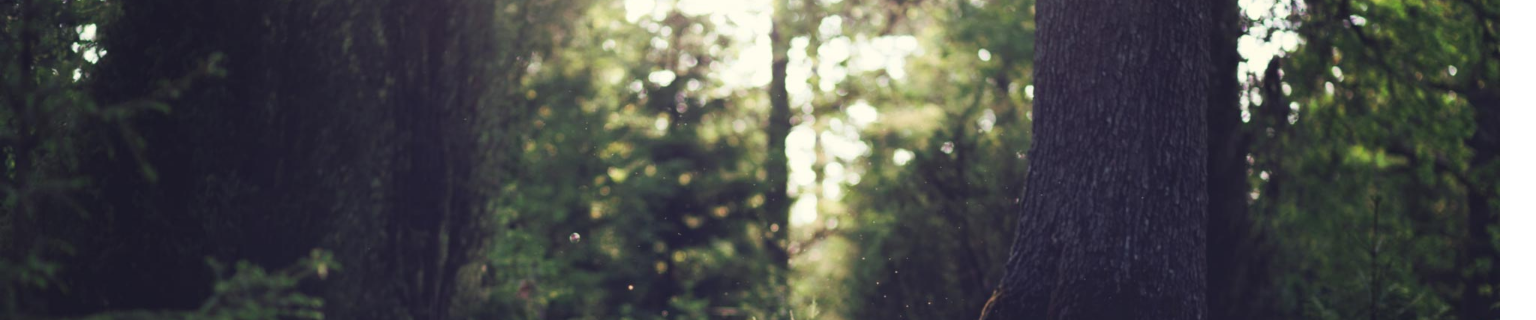
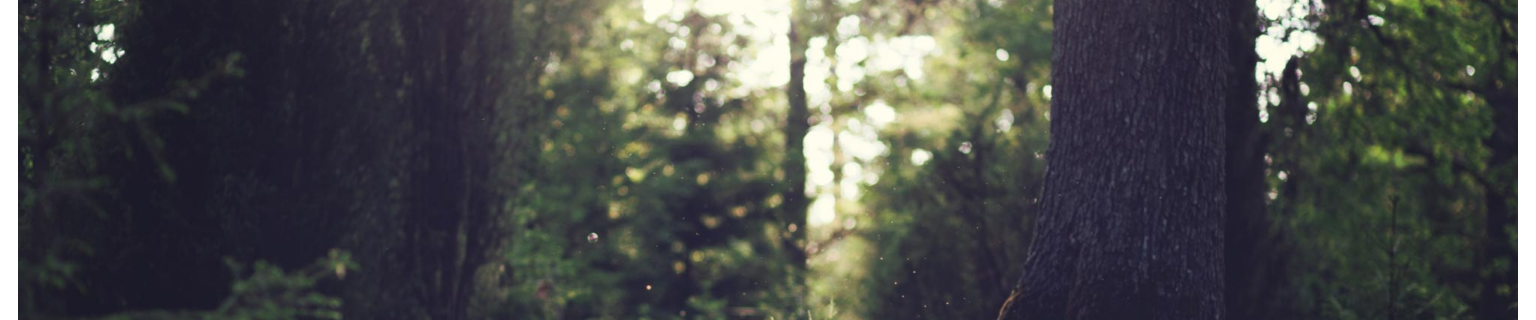
Before and after one commit to wupenghang/website, a plain HTML site: page media.html in a window 1536 px wide. Shown: the top 320 px of the page. Drawn offline with Linux system fonts and the light colour scheme; animation ran at ten frames a second.

Commit message:
Update main.css

```diff
--- a/css/main.css
+++ b/css/main.css
@@ -5,7 +5,7 @@
 				list-style: none;
 			}
 			.container{
-				margin:o auto;
+				margin:0 auto;
 				width: 1500px;
 			}
 			.sec-one{
```
